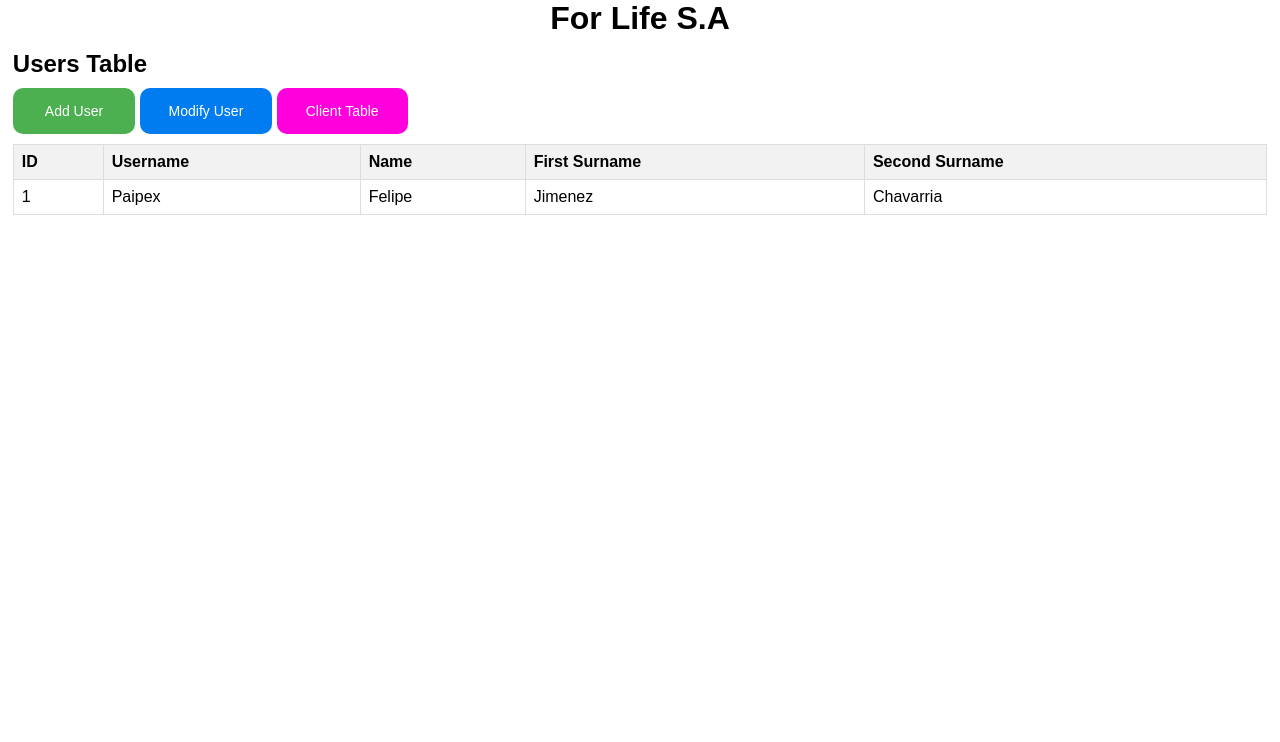
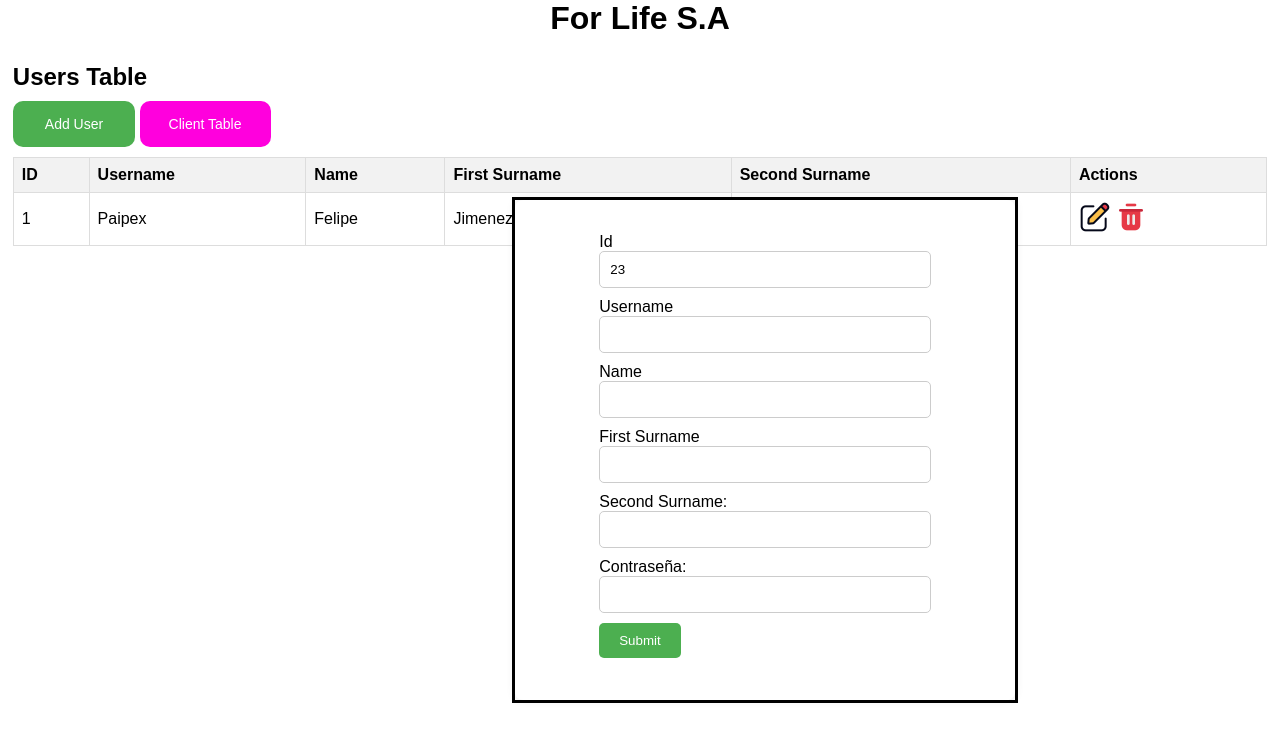
Before and after one commit to Davidfz7/fundamentos-so, a PHP site: page /user/table.php in a window 1280 px wide. Shown: the top 742 px of the page. Run offline with PHP 8.4, Linux system fonts and the light colour scheme; data comes from the database, SQL or seed files in the repository.

Commit message:
bueno ni modo pero si sabia

```diff
--- a/assets/css/tablestyle.css
+++ b/assets/css/tablestyle.css
@@ -94,3 +94,96 @@ th {
     margin-top: 10px;
     margin-bottom: 10px;
 }
+
+.dialog-div{
+    position: fixed;
+    top: 25%;
+    left: 40%;
+    width: 500px;
+    height: 500px;
+    display: flex;
+    justify-content: center;
+    align-items: center;
+}
+.dialog-popup{
+  display: flex;
+  width: 100%;
+  height: 100%;
+  background-color: #fff;
+}
+
+
+
+.close-btn {
+  position: absolute;
+  top: 10px;
+  right: 10px;
+  cursor: pointer;
+}
+
+.form-div{
+    display: flex;
+    flex-direction: column;
+    border-radius: 8px;
+    box-shadow: 0 0 10px rgba(0, 0, 0, 0.1);
+    grid-column: 1/ span 2;
+    width: 500px;
+    height: 400px;
+    justify-content: center;
+    margin-left: auto;
+    margin-right: auto;
+    margin-bottom: auto;
+}
+
+.form-div-user{
+    display: flex;
+    flex-direction: column;
+    border-radius: 8px;
+    box-shadow: 0 0 10px rgba(0, 0, 0, 0.1);
+    width: 100%;
+    height: 100%;
+    justify-content: center;
+    margin-left: auto;
+    margin-right: auto;
+    margin-bottom: auto;
+}
+
+.title-container{
+    margin-top: auto;
+    height: 50px;
+    grid-column: 1/ span 2;
+    display: flex;
+    justify-content: center;
+}
+
+.h3-user{
+    align-self: center;
+}
+
+form{
+    align-self: center;
+}
+
+input[type="text"],
+input[type="password"] {
+    width: 100%;
+    padding: 10px;
+    margin-bottom: 10px;
+    border: 1px solid #ccc;
+    border-radius: 5px;
+    box-sizing: border-box;
+}
+
+input[type="submit"] {
+    margin-bottom: 10px;
+    background-color: #4caf50;
+    color: #fff;
+    padding: 10px 20px;
+    border: none;
+    border-radius: 5px;
+    cursor: pointer;
+}
+
+input[type="submit"]:hover {
+    background-color: #45a049;
+}
--- /dev/null
+++ b/assets/js/script.js
@@ -0,0 +1,28 @@
+
+let values = [];
+let atags  = [];
+// Get the table element
+const table = document.getElementById('user-table');
+
+// Get all rows in the table
+const rows = table.getElementsByTagName('tr');
+// Loop through each row
+for (let i = 0; i < rows.length; i++) {
+    // Get all cells in the current row
+    const cells = rows[i].getElementsByTagName('td');
+    // Loop through each cell in the row
+    for (let j = 0; j < cells.length; j++) {
+        cell_id = cells[j].innerText;
+        values.push(cell_id);
+        break;
+    }
+    for (let y = 0; y < cells.length; y++) {
+        if(y == 5){
+            atags.push(cells[y]);
+        }
+    }
+
+}
+//console.log(values);
+let aa = atags[0].getElementsByTagName('a')
+console.log(aa.innerText);
--- a/includes/dbconfig.php
+++ b/includes/dbconfig.php
@@ -63,7 +63,11 @@ function show_user_records()
         $ufirstsurname  = $row["ufirstsurname"];
         $usecondsurname = $row["usecondsurname"];
         echo "<tr><td>" . $id . "</td><td>" . $uusername . "</td><td>". $uname .
-            "</td><td>" . $ufirstsurname . "</td><td>" . $usecondsurname . "</td></tr>";
+            "</td><td>" . $ufirstsurname . "</td><td>" . $usecondsurname . '</td>
+            <td>
+             <a href="#" onclick="handleClick();" ><img src="../../assets/imgs/compose.png" id="img-edit"></a>
+             <a href="#"><img src="../../assets/imgs/trash.png" id="img-delete"></a>
+             </td></tr>';
     }
     close_db_connection($conn);
 }
--- a/pages/user/table.php
+++ b/pages/user/table.php
@@ -21,12 +21,11 @@ require_once('../../includes/dbconfig.php');
             <div class="table-actions">
                 <h2 class="subtitle">Users Table</h2>
                 <a href="form.php" class="add-client">Add User</a>
-                <a href="#" class="modify-client">Modify User</a>
                 <a href="../client/table.php" class="table-client-btn">Client Table</a>
             </div>
 
             <div class="table-design">
-                <table>
+                <table id="user-table">
                     <thead>
                         <tr>
                             <th>ID</th>
@@ -34,6 +33,7 @@ require_once('../../includes/dbconfig.php');
                             <th>Name</th>
                             <th>First Surname</th>
                             <th>Second Surname</th>
+                            <th>Actions</th>
                         </tr>
                     </thead>
                     <tbody>
@@ -44,10 +44,46 @@ require_once('../../includes/dbconfig.php');
                 </table>
             </div>
         </div>
+        <div id="dialog-div" class="dialog-div">
+            <dialog id="dialog-popup" class="dialog-popup">
+                <div class="form-div-user">
+                    <h3 class="h3-user"></h3>
+                    <form action="process_form.php" method="post" id="form-user">
+                        <div class="form-group">
+                            <label for="id">Id</label>
+                            <input type="text" id="id" name="id" readonly value="23">
+                        </div>
+                        <div class="form-group">
+                            <label for="username">Username</label>
+                            <input type="text" id="username" name="username" required>
+                        </div>
+                        <div class="form-group">
+                            <label for="name">Name</label>
+                            <input type="text" id="name" name="name" required>
+                        </div>
+                        <div class="form-group">
+                            <label for="first_surname">First Surname</label>
+                            <input type="text" id="first_surname" name="first_surname" required>
+                        </div>
+                        <div class="form-group">
+                            <label for="second_surname">Second Surname:</label>
+                            <input type="text" id="second_surname" name="second_surname" required>
+                        </div>
+                        <div class="form-group">
+                            <label for="password">Contraseña:</label>
+                            <input type="password" id="password" name="password" required>
+                        </div>
+                        <div class="form-group">
+                            <input id="form-button" class="form-button" type="submit" value="Submit">
+                        </div>
+                    </form>
 
+                </div>
 
+            </dialog>
+        </div>
     </div>
-
+    <script src="../../assets/js/script.js"></script>
 </body>
 
 </html>
```
Also changed, not shown: assets/imgs/compose.png (added), assets/imgs/trash.png (added).
